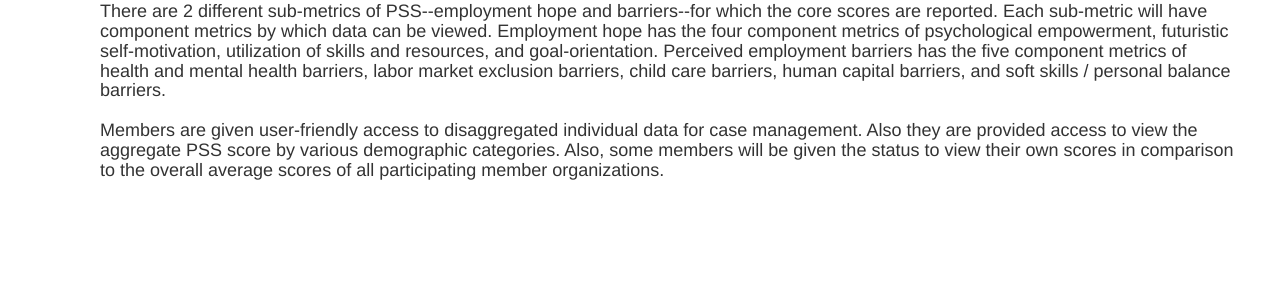
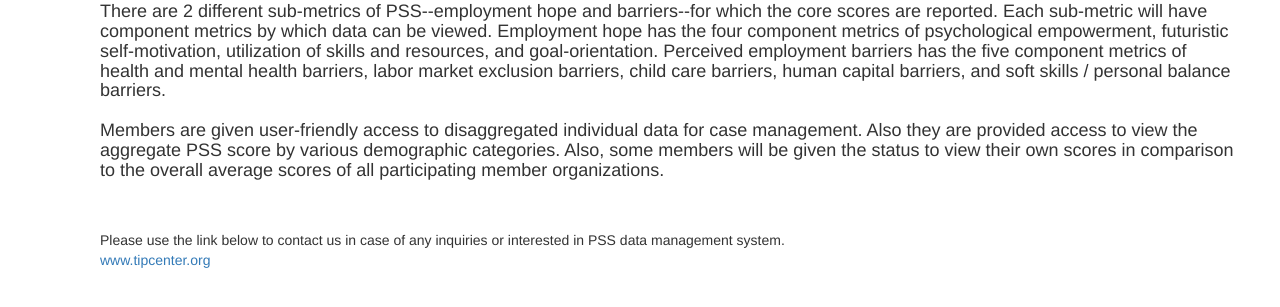
Before and after one commit to yoonhas/tipcenter, a Django app: template PSS/templates/PSS/index.html in a window 1280 px wide. Shown: the part 359-666 px from the top of the page. Run offline with Django 3.2, Linux system fonts and the light colour scheme; the template is opened without the code that fills it, so the values that code supplies are empty; parts of the project's set-up code (start-up, migrations or seed data) failed here and were passed over; some libraries are stand-ins or nearby versions.

Commit message:
fixed file update

```diff
--- a/PSS/templates/PSS/index.html
+++ b/PSS/templates/PSS/index.html
@@ -50,7 +50,7 @@
     {% else %}
         <head>
         <style>
-            h4 {
+            p, h4 {
               text-align: left;
             }
 
@@ -82,6 +82,13 @@
             Members are given user-friendly access to disaggregated individual data for case management. Also they are provided access to view the aggregate PSS score by various demographic categories.
             Also, some members will be given the status to view their own scores in comparison to the overall average scores of all participating member organizations.
             </h4>
+            <br><br>
+            <p>
+                Please use the link below to contact us in case of any inquiries or interested in PSS data management system.
+                <br>
+                <a href="www.tipcenter.org">www.tipcenter.org</a>
+
+            </p>
         </div>
 
 
--- a/PSS/update_total.py
+++ b/PSS/update_total.py
@@ -68,6 +68,9 @@ def updating_summary(df):
         #create Surveyee object if it is not existed or call Survey obejct
         if Surveyee.objects.filter(caseNum=df.ix[i]['CaseNum']).exists():
             surveyee = Surveyee.objects.get(caseNum=df.ix[i]['CaseNum'])
+            if surveyee.agent_name.username != agent.username:
+                surveyee.agent_name = agent
+                surveyee.save()
             if Total_for_Admin.objects.filter(caseNum=surveyee, Time=time).exists():
                 surveyTime = SurveyTimes.objects.get(caseNum=surveyee, time=time)
                 total_obj = Total_for_Admin.objects.get(caseNum=surveyee, Time=time)
```
